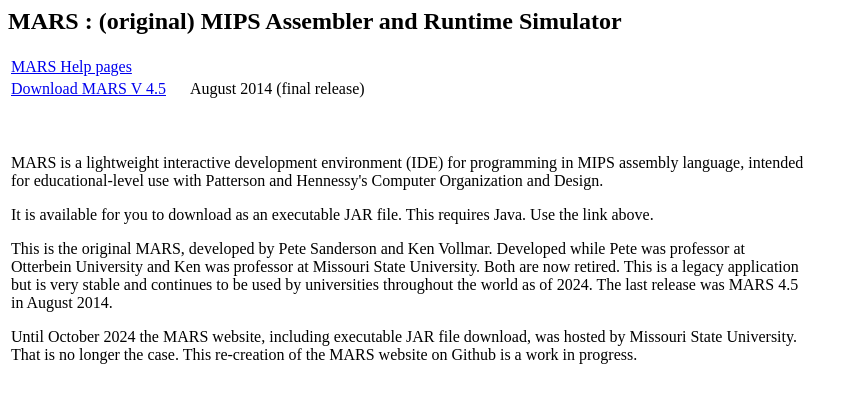
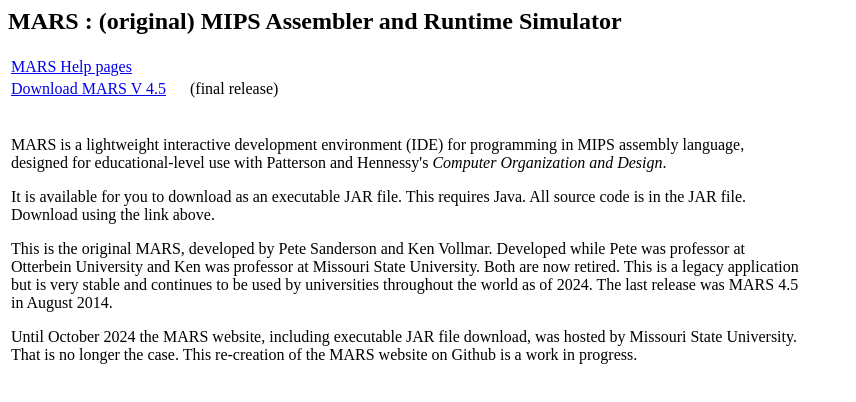
Before and after one commit to dpetersanderson/dpetersanderson.github.io, a plain HTML site: page index.html in a window 1280 px wide. Shown: the whole page, without its empty margins (0-856 px from the left). Drawn offline with Linux system fonts and the light colour scheme.

Commit message:
Update index.html

```diff
--- a/index.html
+++ b/index.html
@@ -17,18 +17,18 @@
  </tr>
  <tr>
     <td>
-<a href="Mars4_5.jar">Download MARS V 4.5</a> &nbsp;&nbsp;&nbsp;&nbsp;&nbsp;August 2014 (final release)
+<a href="Mars4_5.jar">Download MARS V 4.5</a> &nbsp;&nbsp;&nbsp;&nbsp;&nbsp;(final release)
     </td>
  </tr>
  <tr>
     <td>
 <br>
-<br>
-<p>MARS is a lightweight interactive development environment (IDE) for programming in MIPS assembly language, intended for educational-level use with Patterson and Hennessy's Computer Organization and Design.</p>
+<p>MARS is a lightweight interactive development environment (IDE) for programming in MIPS assembly language, designed for educational-level use with Patterson and Hennessy's <em>Computer Organization and Design</em>.</p>
 
 <p>
 It is available for you to download as an executable JAR file.
-This requires Java.  Use the link above.  </p>
+This requires Java.  All source code is in the JAR file.
+Download using the link above.  </p>
 
 <p>
 This is the original MARS, developed by Pete Sanderson and Ken Vollmar.  Developed while Pete was professor at Otterbein University and Ken was professor at Missouri State University.  Both are now retired. This is a legacy application but is very stable and continues to be used by universities throughout the world as of 2024. The last release was MARS 4.5 in August 2014.
```
